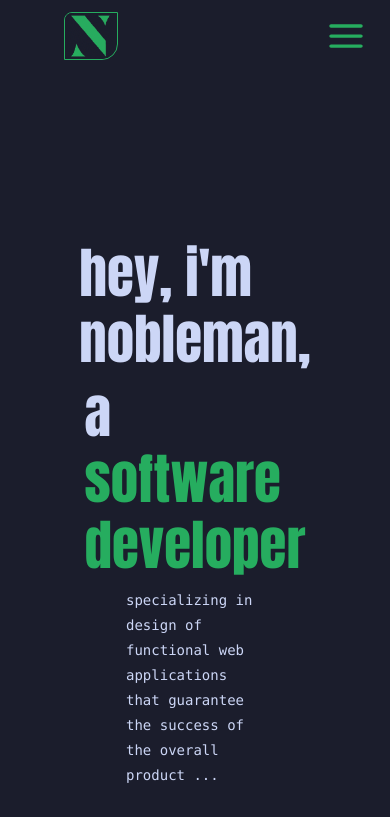
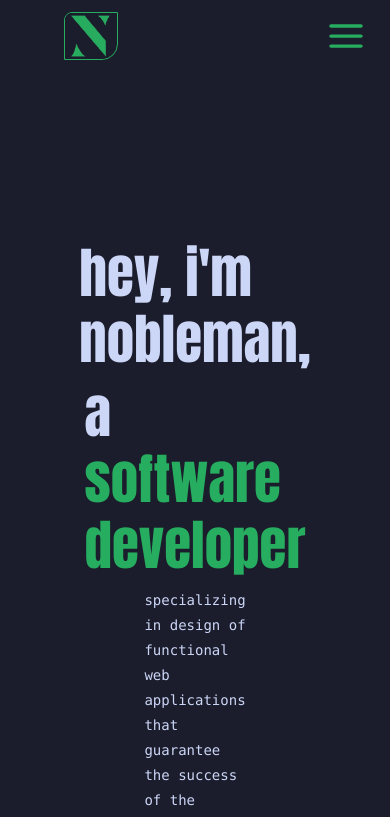
Before and after one commit to Tykoon11/Portforlio-site, a React (Create React App) app: page / in a window 390 px wide. Shown: the top 817 px of the page. Built offline with nearby package versions, Linux system fonts and the light colour scheme.

Commit message:
seconds commit

```diff
--- a/src/components/introbox/Biography.css
+++ b/src/components/introbox/Biography.css
@@ -81,7 +81,7 @@
   #bio-can {
     background-color: var(--touch-color);
     margin-top: 4rem;
-    width: 60vw;
+    width: 50vw;
     padding: 0 3rem;
   }
   .photo1-bc {
```
